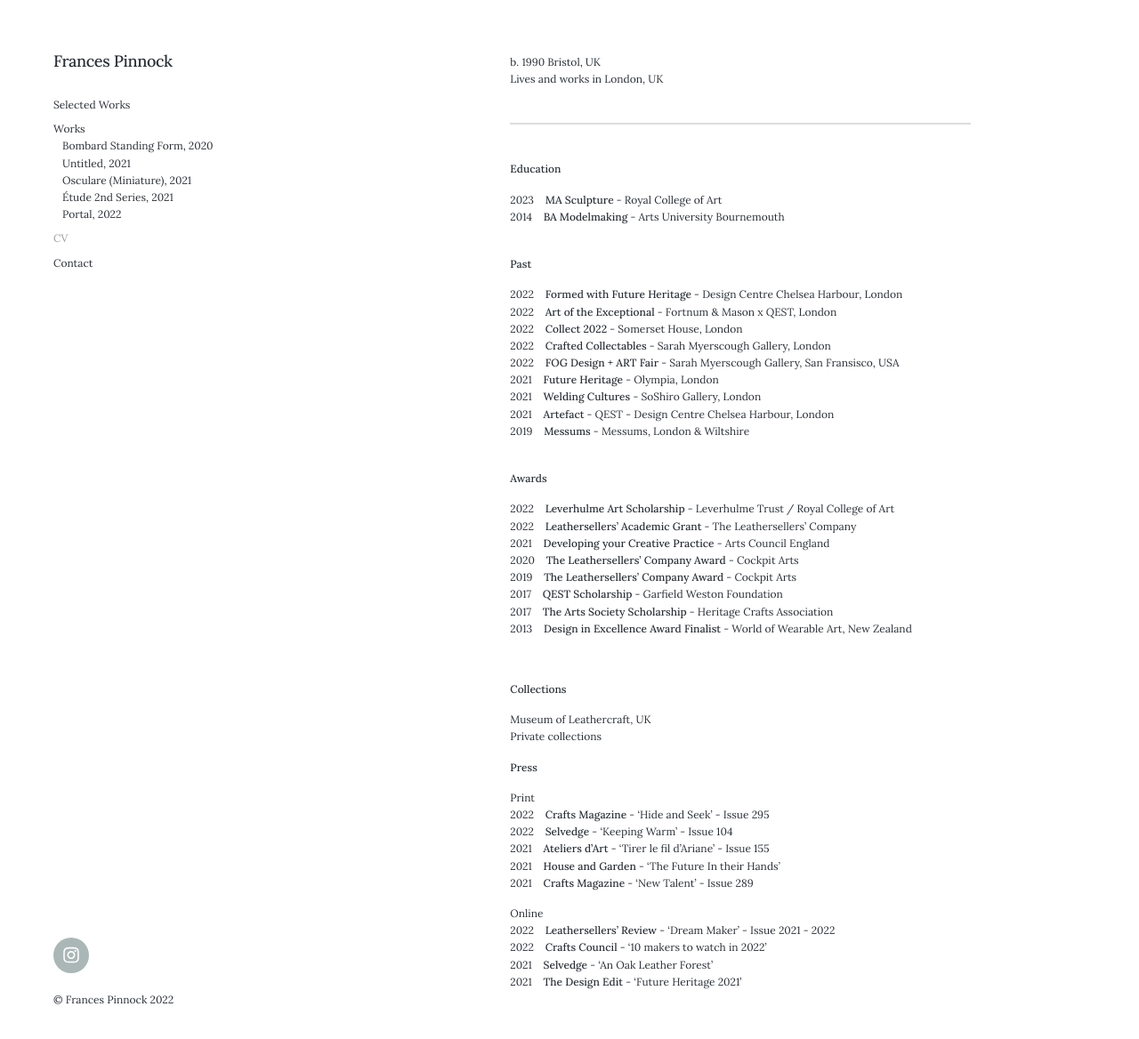
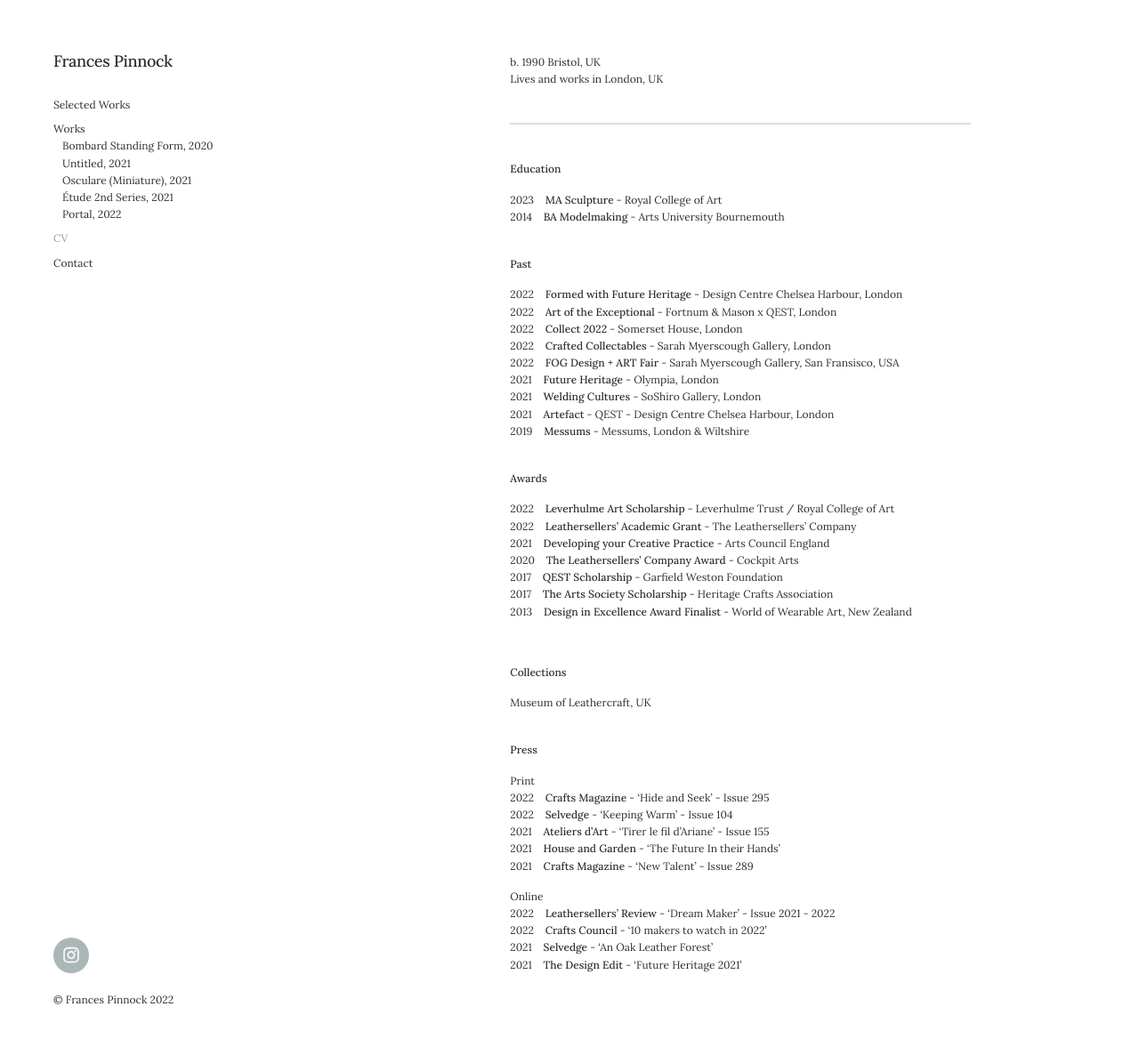
Before and after one commit to francespinnock/francespinnock.github.io, a Jekyll site: the page built from _pages/cv.md, in a window 1280 px wide and 1173 px high. Shown: the top 1168 px of the window at 89% size. Built offline with Jekyll 4.4.1, drawn with Linux system fonts in a browser that asks for light colours; nearby versions of some CDN libraries.

Commit message:
Update cv.md

```diff
--- a/_pages/cv.md
+++ b/_pages/cv.md
@@ -35,7 +35,6 @@ Lives and works in London, UK
 2022&nbsp;&nbsp;&nbsp; **Leathersellers' Academic Grant** - The Leathersellers' Company
 2021&nbsp;&nbsp;&nbsp; **Developing your Creative Practice** - Arts Council England
 2020&nbsp;&nbsp;&nbsp; **The Leathersellers’ Company Award** - Cockpit Arts
-2019&nbsp;&nbsp;&nbsp; **The Leathersellers’ Company Award** - Cockpit Arts
 2017&nbsp;&nbsp;&nbsp; **QEST Scholarship** - Garfield Weston Foundation
 2017&nbsp;&nbsp;&nbsp; **The Arts Society Scholarship** - Heritage Crafts Association
 2013&nbsp;&nbsp;&nbsp; **Design in Excellence Award Finalist** - World of Wearable Art, New Zealand
@@ -46,7 +45,6 @@ Lives and works in London, UK
 **Collections**
 
 Museum of Leathercraft, UK
-Private collections
 <br />
 
 
```
